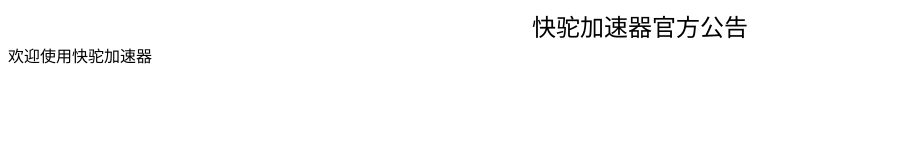
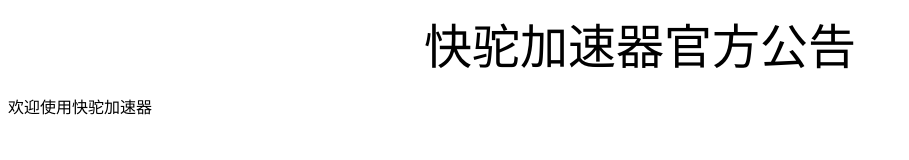
Before and after one commit to kuaicamel/Notice.github.io, a plain HTML site: page index.html in a window 1280 px wide. Shown: the whole page, without its empty margins (0-909 px from the left). Drawn offline with Linux system fonts and the light colour scheme.

Commit message:
Update index.html

```diff
--- a/index.html
+++ b/index.html
@@ -1,7 +1,7 @@
 <html>
 <head>
   <center>
-    <font size=5>快驼加速器官方公告</font>
+   <p> <font size=7>快驼加速器官方公告</font></p>
   </center>
   </head>
 <body>欢迎使用快驼加速器</body>
```
